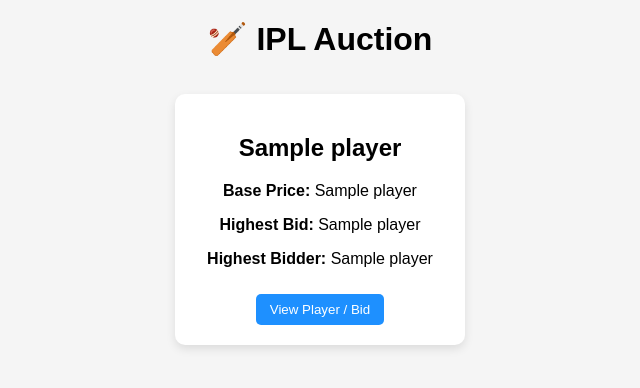
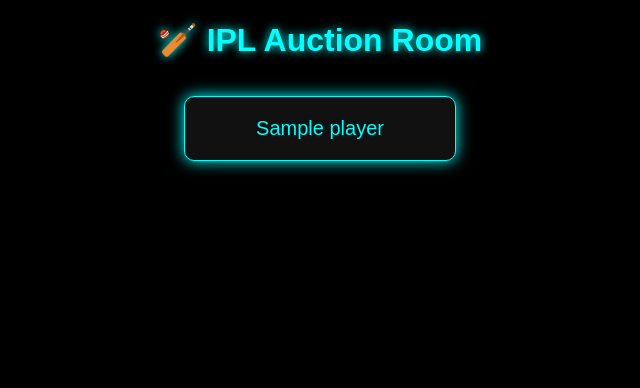
Before and after one commit to himanshuuuuu1501/ipl-auction, a Flask app: page / in a window 1280 px wide. Shown: the top 388 px of the page, without its empty margins (320-960 px from the left). Run offline with Flask 3, Linux system fonts and the light colour scheme; a database or web service that is not in the repository returns one stand-in record (values such as "Sample title"); some libraries are stand-ins or nearby versions.

Commit message:
Update index.html

```diff
--- a/templates/index.html
+++ b/templates/index.html
@@ -6,13 +6,15 @@
 <style>
 
 body{
-    font-family: Arial;
-    background:#f5f5f5;
+    background:black;
+    color:white;
+    font-family:Arial;
     text-align:center;
 }
 
 h1{
-    margin-top:20px;
+    color:#00ffff;
+    text-shadow:0 0 10px #00ffff;
 }
 
 .container{
@@ -22,46 +24,58 @@
 }
 
 .card{
-    background:white;
-    width:250px;
+    background:#111;
+    border:1px solid #00ffff;
+    width:230px;
     margin:15px;
     padding:20px;
     border-radius:10px;
-    box-shadow:0 4px 10px rgba(0,0,0,0.1);
+    box-shadow:0 0 15px #00ffff;
+}
+
+.player-name{
+    color:#00ffff;
+    cursor:pointer;
+    font-size:20px;
+}
+
+.stats{
+    display:none;
+    margin-top:15px;
+    padding:10px;
+    border-top:1px solid #00ffff;
+}
+
+input, select{
+    width:90%;
+    padding:6px;
+    margin-top:6px;
+    background:black;
+    color:white;
+    border:1px solid #00ffff;
 }
 
 button{
-    padding:8px 14px;
-    margin-top:10px;
+    margin-top:8px;
+    padding:8px 12px;
+    background:#00ffff;
     border:none;
-    border-radius:5px;
-    background:#1e90ff;
-    color:white;
+    color:black;
+    font-weight:bold;
     cursor:pointer;
-}
-
-.bid-section{
-    display:none;
-    margin-top:10px;
-}
-
-input, select{
-    padding:6px;
-    margin-top:5px;
-    width:90%;
 }
 
 </style>
 
 <script>
 
-function toggleBid(id){
-    var x = document.getElementById("bid-"+id);
+function showStats(id){
+    let box = document.getElementById("stats-"+id)
 
-    if(x.style.display === "none"){
-        x.style.display = "block";
-    } else {
-        x.style.display = "none";
+    if(box.style.display==="block"){
+        box.style.display="none"
+    }else{
+        box.style.display="block"
     }
 }
 
@@ -71,7 +85,7 @@
 
 <body>
 
-<h1>🏏 IPL Auction</h1>
+<h1>🏏 IPL Auction Room</h1>
 
 <div class="container">
 
@@ -79,15 +93,48 @@
 
 <div class="card">
 
-<h2>{{p[1]}}</h2>
+<div class="player-name" onclick="showStats({{p[0]}})">
+{{p[1]}}
+</div>
 
-<p><b>Base Price:</b> {{p[2]}}</p>
-<p><b>Highest Bid:</b> {{p[3]}}</p>
-<p><b>Highest Bidder:</b> {{p[4]}}</p>
+<div class="stats" id="stats-{{p[0]}}">
 
-<button onclick="toggleBid({{p[0]}})">View Player / Bid</button>
+{% if p[1] == "Virat Kohli" %}
+Runs: 7263<br>
+Strike Rate: 130<br>
+Wickets: 4<br>
+Bowling Avg: 92
+{% elif p[1] == "Rohit Sharma" %}
+Runs: 6211<br>
+Strike Rate: 130<br>
+Wickets: 15<br>
+Bowling Avg: 32
+{% elif p[1] == "MS Dhoni" %}
+Runs: 5082<br>
+Strike Rate: 137<br>
+Wickets: 0<br>
+Bowling Avg: N/A
+{% elif p[1] == "Hardik Pandya" %}
+Runs: 2309<br>
+Strike Rate: 145<br>
+Wickets: 53<br>
+Bowling Avg: 30
+{% elif p[1] == "KL Rahul" %}
+Runs: 4163<br>
+Strike Rate: 134<br>
+Wickets: 0<br>
+Bowling Avg: N/A
+{% elif p[1] == "Jasprit Bumrah" %}
+Runs: 56<br>
+Strike Rate: 100<br>
+Wickets: 165<br>
+Bowling Avg: 23
+{% endif %}
 
-<div class="bid-section" id="bid-{{p[0]}}">
+<hr>
+
+Current Bid: {{p[3]}} <br>
+Current Team: {{p[4]}}
 
 <form action="/bid" method="POST">
 
@@ -101,11 +148,7 @@
 <option value="LSG">LSG</option>
 </select>
 
-<br>
-
 <input type="number" name="bid" placeholder="Enter Bid" required>
-
-<br>
 
 <button type="submit">Place Bid</button>
 
```
